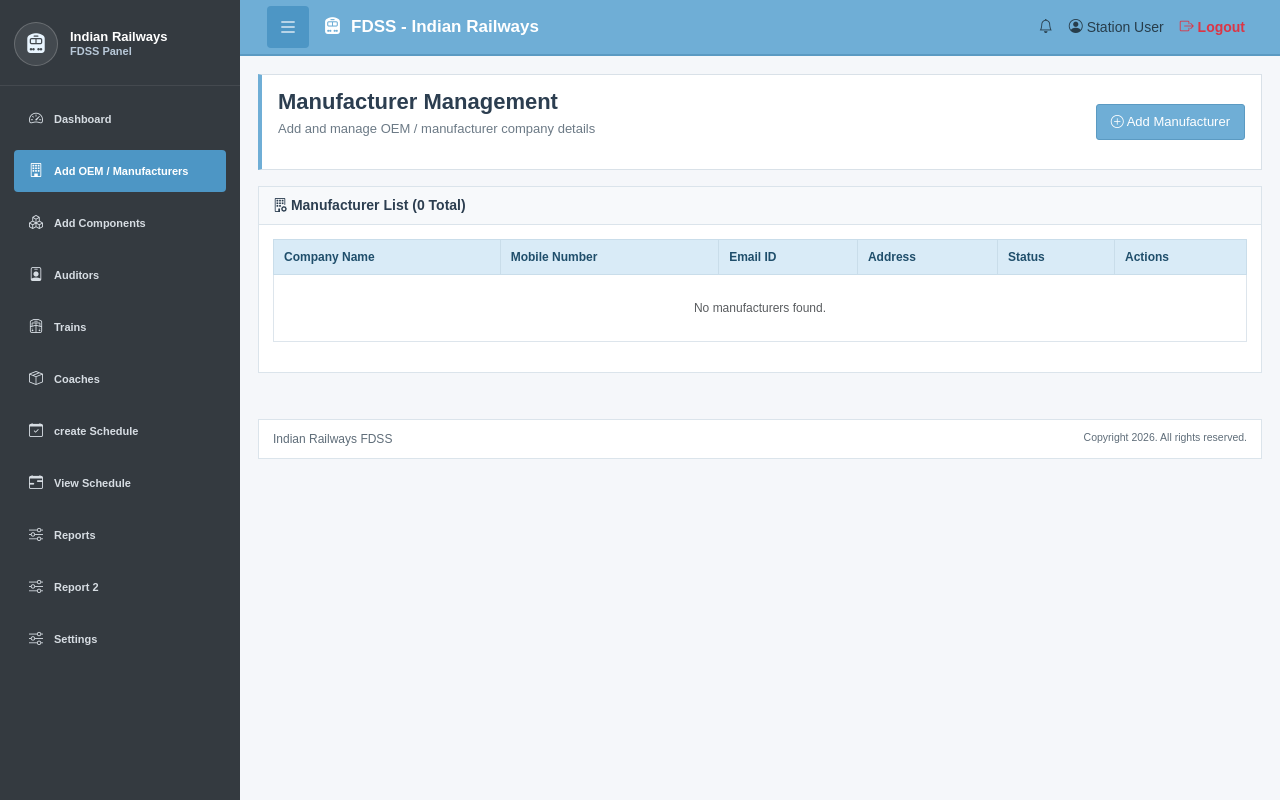
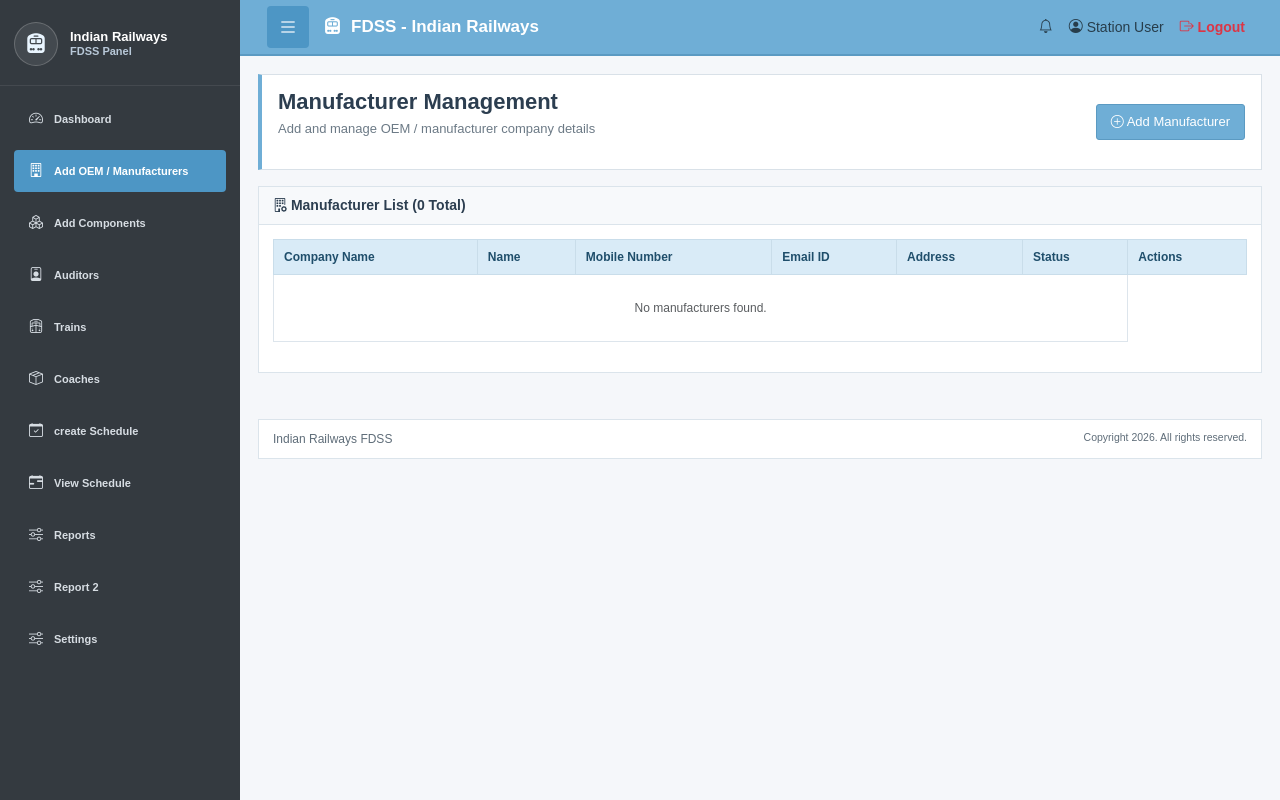
Before and after one commit to gusainakhil/fdss, a PHP site: page /manufacturers.php in a window 1280 px wide. Run offline with PHP 8.4, Linux system fonts and the light colour scheme; the visitor is signed in with stand-in values (Sample User, id 1); data that the repository does not hold is empty.

Commit message:
update manufactuers  name

```diff
--- a/manufacturers.php
+++ b/manufacturers.php
@@ -19,6 +19,7 @@ if ($_SERVER['REQUEST_METHOD'] === 'POST') {
     $action = $_POST['action'] ?? '';
 
     $company_name = trim($_POST['company_name'] ?? '');
+    $name = trim($_POST['name'] ?? '');
     $mobile_number = trim($_POST['mobile_number'] ?? '');
     $email_id = trim($_POST['email_id'] ?? '');
     $address = trim($_POST['address'] ?? '');
@@ -30,11 +31,11 @@ if ($_SERVER['REQUEST_METHOD'] === 'POST') {
             $message_type = "danger";
         } else {
             $query = "INSERT INTO fdss_manufacturers
-                (company_name, mobile_number, email_id, address, status, user_id)
-                VALUES (?, ?, ?, ?, ?, ?)";
+                (company_name, name, mobile_number, email_id, address, status, user_id)
+                VALUES (?, ?, ?, ?, ?, ?, ?)";
 
             $stmt = $conn->prepare($query);
-            $stmt->bind_param("sssssi", $company_name, $mobile_number, $email_id, $address, $status, $user_id);
+            $stmt->bind_param("ssssssi", $company_name, $name, $mobile_number, $email_id, $address, $status, $user_id);
 
             if ($stmt->execute()) {
                 $message = "Manufacturer added successfully!";
@@ -52,11 +53,11 @@ if ($_SERVER['REQUEST_METHOD'] === 'POST') {
         $manufacturer_id = (int) ($_POST['manufacturer_id'] ?? 0);
 
         $query = "UPDATE fdss_manufacturers
-                  SET company_name = ?, mobile_number = ?, email_id = ?, address = ?, status = ?
+                  SET company_name = ?, name = ?, mobile_number = ?, email_id = ?, address = ?, status = ?
                   WHERE manufacturer_id = ? AND user_id = ?";
 
         $stmt = $conn->prepare($query);
-        $stmt->bind_param("sssssii", $company_name, $mobile_number, $email_id, $address, $status, $manufacturer_id, $user_id);
+        $stmt->bind_param("ssssssii", $company_name, $name, $mobile_number, $email_id, $address, $status, $manufacturer_id, $user_id);
 
         if ($stmt->execute()) {
             $message = "Manufacturer updated successfully!";
@@ -153,6 +154,7 @@ $stmt->close();
                         <thead>
                             <tr>
                                 <th>Company Name</th>
+                                <th>Name</th>
                                 <th>Mobile Number</th>
                                 <th>Email ID</th>
                                 <th>Address</th>
@@ -172,6 +174,7 @@ $stmt->close();
                             <?php foreach ($manufacturers as $manufacturer): ?>
                                 <tr>
                                     <td><strong><?php echo e($manufacturer['company_name']); ?></strong></td>
+                                    <td><?php echo e($manufacturer['name'] ?: '-'); ?></td>
                                     <td><?php echo e($manufacturer['mobile_number'] ?: '-'); ?></td>
                                     <td><?php echo e($manufacturer['email_id'] ?: '-'); ?></td>
                                     <td><?php echo e($manufacturer['address'] ?: '-'); ?></td>
@@ -186,6 +189,7 @@ $stmt->close();
                                             onclick="editManufacturer(
                                                 '<?php echo e($manufacturer['manufacturer_id']); ?>',
                                                 '<?php echo e(addslashes($manufacturer['company_name'])); ?>',
+                                                '<?php echo e(addslashes($manufacturer['name'])); ?>',
                                                 '<?php echo e(addslashes($manufacturer['mobile_number'])); ?>',
                                                 '<?php echo e(addslashes($manufacturer['email_id'])); ?>',
                                                 '<?php echo e(addslashes($manufacturer['address'])); ?>',
@@ -231,6 +235,11 @@ $stmt->close();
                     <div class="mb-3">
                         <label class="form-label">Company Name <span class="text-danger">*</span></label>
                         <input type="text" class="form-control" id="companyName" name="company_name" required>
+                    </div>
+
+                    <div class="mb-3">
+                        <label class="form-label">Name</label>
+                        <input type="text" class="form-control" id="name" name="name">
                     </div>
 
                     <div class="mb-3">
@@ -288,6 +297,7 @@ function resetManufacturerForm() {
     document.getElementById('formAction').value = 'add_manufacturer';
     document.getElementById('manufacturerId').value = '';
     document.getElementById('companyName').value = '';
+    document.getElementById('name').value = '';
     document.getElementById('mobileNumber').value = '';
     document.getElementById('emailId').value = '';
     document.getElementById('address').value = '';
@@ -297,10 +307,11 @@ function resetManufacturerForm() {
     submitBtn.textContent = 'Save Manufacturer';
 }
 
-function editManufacturer(id, companyName, mobileNumber, emailId, address, status) {
+function editManufacturer(id, companyName, name, mobileNumber, emailId, address, status) {
     document.getElementById('formAction').value = 'edit_manufacturer';
     document.getElementById('manufacturerId').value = id;
     document.getElementById('companyName').value = companyName;
+    document.getElementById('name').value = name;
     document.getElementById('mobileNumber').value = mobileNumber;
     document.getElementById('emailId').value = emailId;
     document.getElementById('address').value = address;
```
Also changed, not shown: 1 other file.
